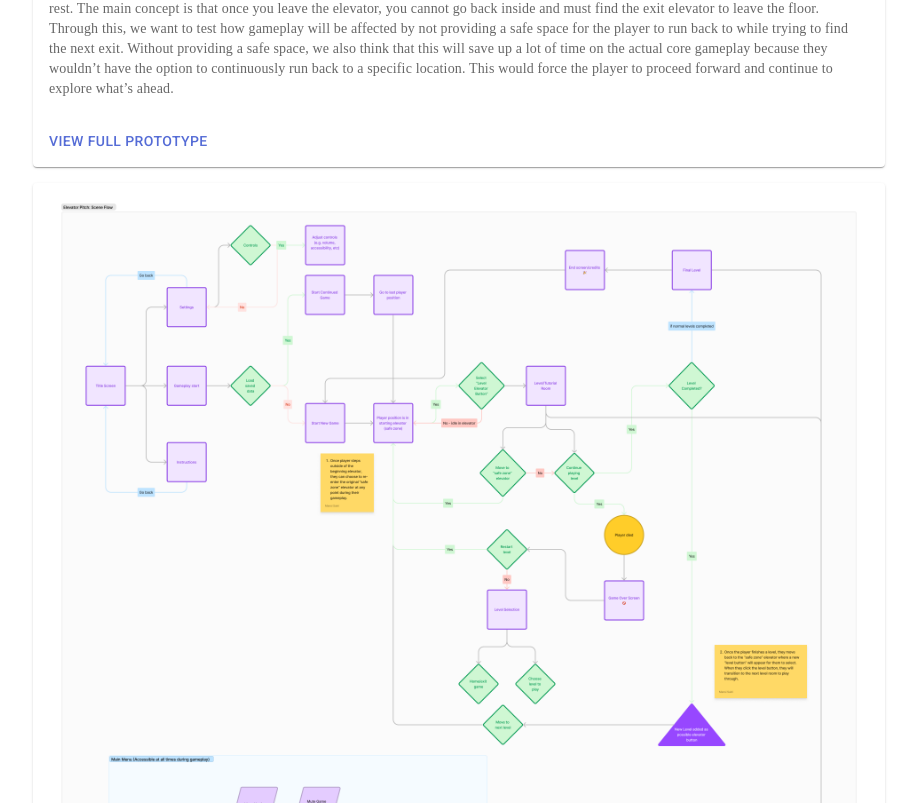
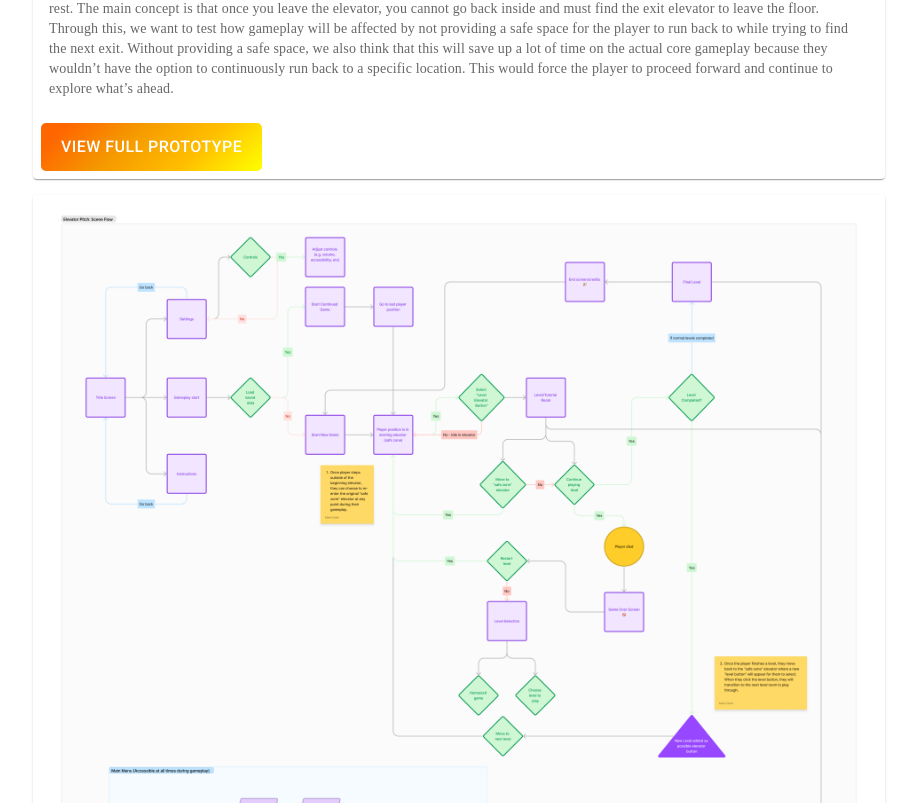
Before and after one commit to msaini26/deployment-1, a React (Create React App) app: page / in a window 1280 px wide. Shown: the part 1597-2400 px from the top of the page, without its empty margins (181-1098 px from the left). Built offline with nearby package versions, Linux system fonts and the light colour scheme; a web font is replaced by a local one.

Commit message:
blinking title

```diff
--- a/src/App.js
+++ b/src/App.js
@@ -6,6 +6,7 @@ import Link from "@mui/material/Link";
 import PrototypeResult from "./PrototypeResult";
 import SceneFlow from "./SceneFlow";
 import SplashExperience from "./SplashExperience";
+import "./fade.css";
 
 // font importing
 import "./font.css";
@@ -18,9 +19,26 @@ import "./fonts/Titania-Regular.ttf";
 import "./fonts/Book.otf";
 import "./fonts/Chopper.ttf";
 
+const gradientColors = [
+  "hsla(24, 100%, 50%, 1) 10%",
+  "hsla(37, 100%, 48%, 1) 37%",
+  "hsla(45, 100%, 50%, 1) 69%",
+  "hsla(60, 100%, 50%, 1) 100%",
+];
+
+const gradientStyle = {
+  background: `linear-gradient(135deg, ${gradientColors.join(", ")})`,
+  border: "none",
+  color: "#fff",
+  padding: "10px 20px",
+  borderRadius: "5px",
+  cursor: "pointer",
+  fontSize: "16px",
+};
+
 function Copyright() {
   return (
-    <Typography variant="body2" color="text.secondary" align="center">
+    <Typography variant="body2" color="text.secondary" align="center" sx={{fontFamily: "VerveAlt"}}>
       {"Copyright © "}
       Elevator Pitch {new Date().getFullYear()}
       {"."}
@@ -28,11 +46,31 @@ function Copyright() {
   );
 }
 
+function FadeInSection(props) {
+  const [isVisible, setVisible] = React.useState(false);
+  const domRef = React.useRef();
+  React.useEffect(() => {
+    const observer = new IntersectionObserver((entries) => {
+      entries.forEach((entry) => setVisible(entry.isIntersecting));
+    });
+    observer.observe(domRef.current);
+  }, []);
+  return (
+    <div
+      className={`fade-in-section ${isVisible ? "is-visible" : ""}`}
+      ref={domRef}
+    >
+      {props.children}
+    </div>
+  );
+}
+
 export default function App() {
   return (
     <Container maxWidth="md">
+      <FadeInSection>
       <Box sx={{ my: 4 }}>
-        <Typography variant="h2" component="h1" sx={{ mb: 5, fontFamily: "VerveRegular"}}>
+        <Typography className="blink" variant="h2" component="h1" sx={{ mb: 5, fontFamily: "VerveRegular"}}>
           Elevator Pitch Deployment #1
         </Typography>
 
@@ -52,6 +90,7 @@ export default function App() {
 
         <Copyright />
       </Box>
+      </FadeInSection>
     </Container>
   );
 }
--- a/src/SceneFlow.js
+++ b/src/SceneFlow.js
@@ -17,6 +17,24 @@ function LightBulbIcon(props) {
     </SvgIcon>
   );
 }
+
+const gradientColors = [
+  "hsla(24, 100%, 50%, 1) 10%",
+  "hsla(37, 100%, 48%, 1) 37%",
+  "hsla(45, 100%, 50%, 1) 69%",
+  "hsla(60, 100%, 50%, 1) 100%",
+];
+
+const gradientStyle = {
+  background: `linear-gradient(135deg, ${gradientColors.join(", ")})`,
+  border: "none",
+  color: "#fff",
+  padding: "10px 20px",
+  borderRadius: "5px",
+  cursor: "pointer",
+  fontSize: "16px",
+};
+
 
 export default function SceneFlow() {
   return (
@@ -51,6 +69,7 @@ export default function SceneFlow() {
         </CardContent>
         <CardActions>
           <Button
+          style={gradientStyle}
             size="medium"
             href="https://www.figma.com/file/hJwAMEw4vAEteGg13QZVST/Scene-Flow-Prototype-1?type=whiteboard&node-id=0%3A1&t=e1mznuJ6DbGly71K-1"
           >
@@ -98,6 +117,7 @@ export default function SceneFlow() {
         </CardContent>
         <CardActions>
           <Button
+          style={gradientStyle}
             size="medium"
             href="https://www.figma.com/file/To9jX7TeacyNwx92G6ZzRV/Scene-Flow-Prototype-2?type=whiteboard&node-id=1%3A2&t=LZdU8L6tSAib1JnV-1"
           >
--- a/src/SplashExperience.js
+++ b/src/SplashExperience.js
@@ -8,6 +8,23 @@ import CardMedia from "@mui/material/CardMedia";
 import { Button, CardActionArea, CardActions, Stack } from "@mui/material";
 import elevator from "./assets/elevator.png";
 import elevatorTwo from "./assets/elevator2.png";
+
+const gradientColors = [
+  "hsla(24, 100%, 50%, 1) 10%",
+  "hsla(37, 100%, 48%, 1) 37%",
+  "hsla(45, 100%, 50%, 1) 69%",
+  "hsla(60, 100%, 50%, 1) 100%",
+];
+
+const gradientStyle = {
+  background: `linear-gradient(135deg, ${gradientColors.join(", ")})`,
+  border: "none",
+  color: "#fff",
+  padding: "10px 20px",
+  borderRadius: "5px",
+  cursor: "pointer",
+  fontSize: "16px",
+};
 
 export default function SplashExperience() {
   return (
@@ -42,6 +59,7 @@ export default function SplashExperience() {
         </CardContent>
         <CardActions>
           <Button
+          style={gradientStyle}
             size="medium"
             href="https://docs.google.com/presentation/d/1KeAFnGHqhnmGRMcILBtH0Q_eFOqnS4ww0UTovrFcXVI/edit?usp=sharing"
           >
@@ -74,6 +92,7 @@ export default function SplashExperience() {
         </CardContent>
         <CardActions>
           <Button
+          style={gradientStyle}
             size="medium"
             href="https://docs.google.com/presentation/d/1LCjqDY8Ir3v4ui2sQAnvHZahFNn-bjr8w1r-V_HJ8ws/edit?usp=sharing"
           >
--- /dev/null
+++ b/src/fade.css
@@ -0,0 +1,30 @@
+.fade-in-section {
+    opacity: 0;
+    transform: translateY(20vh);
+    visibility: hidden;
+    transition: opacity 0.6s ease-out, transform 1.2s ease-out;
+    will-change: opacity, visibility;
+  }
+  .fade-in-section.is-visible {
+    opacity: 1;
+    transform: none;
+    visibility: visible;
+  }
+
+  .blink {
+    animation: blink-animation 1s infinite;
+    font-family: 'VerveRegular';
+    color: black;
+  }
+
+  @keyframes blink-animation {
+    0% {
+      opacity: 1;
+    }
+    50% {
+      opacity: 0;
+    }
+    100% {
+      opacity: 1;
+    }
+  }
```
